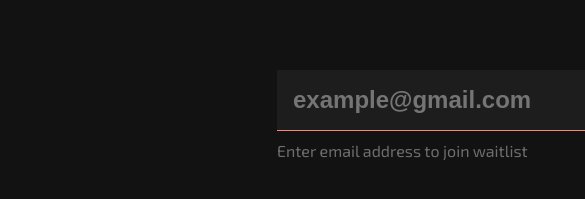
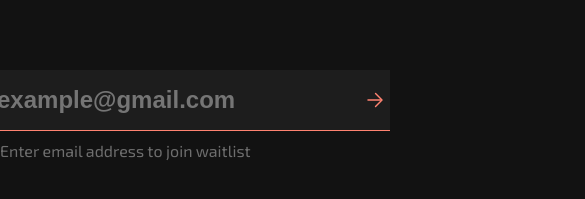
Before and after one commit to Kanespello/espello-frontend, a React (Create React App) app in the folder espello-web/: page /user-waitlist in a window 390 px wide. Shown: the part 341-540 px from the top of the page, 585 px wide, since content can reach past the window. Built offline with nearby package versions, Linux system fonts and the light colour scheme; no server answers.

Commit message:
user waitlist page responsive

```diff
--- a/espello-web/src/components/UserWaitlist/index.css
+++ b/espello-web/src/components/UserWaitlist/index.css
@@ -140,3 +140,32 @@ input:-webkit-autofill:active {
     -webkit-box-shadow: 0 0 0 30px var(--Dark--Grey, #1D1D1D) inset !important; /* Change white to your desired background color */
     -webkit-text-fill-color: var(--Grey, #6E6E6E) !important; /* Change to your desired text color */
 }
+
+@media screen and (max-width: 435px) {
+    .user-waitlist-frame-input {
+        max-width: 435px ;
+        width: 100%;
+    }
+
+    .user-waitlist-frame-submit {
+        max-width: 403px ;
+        width: 100%;
+        padding: 0 16px;
+        align-items: center;
+        justify-content: center;
+    }
+    .user-waitlist-frame-input-content-top {
+        max-width: 403px;
+        width: 100%;
+    }
+
+    .user-waitlist-frame-input-content-failure,
+    .user-waitlist-frame-input-content-success {
+        max-width: 403px;
+        width: 100%;
+        align-self: auto;
+    }
+
+
+
+}
```
